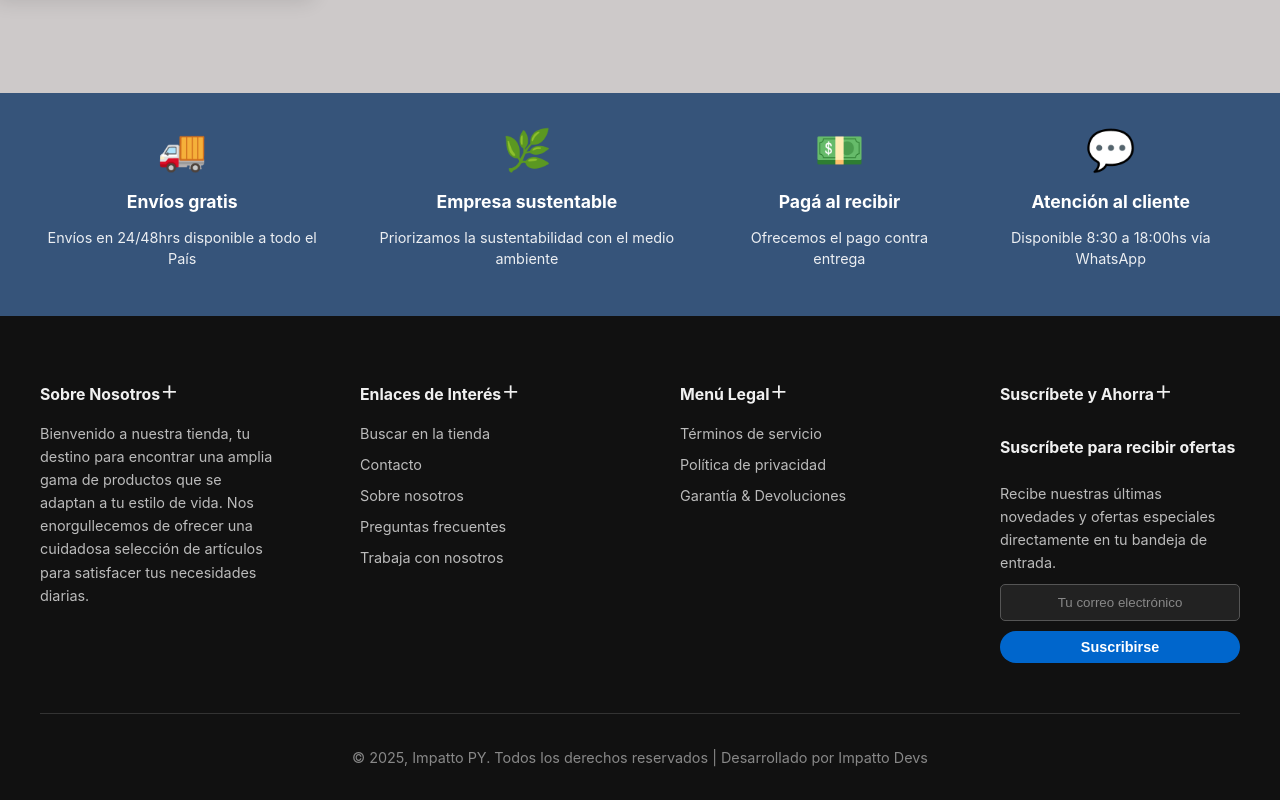
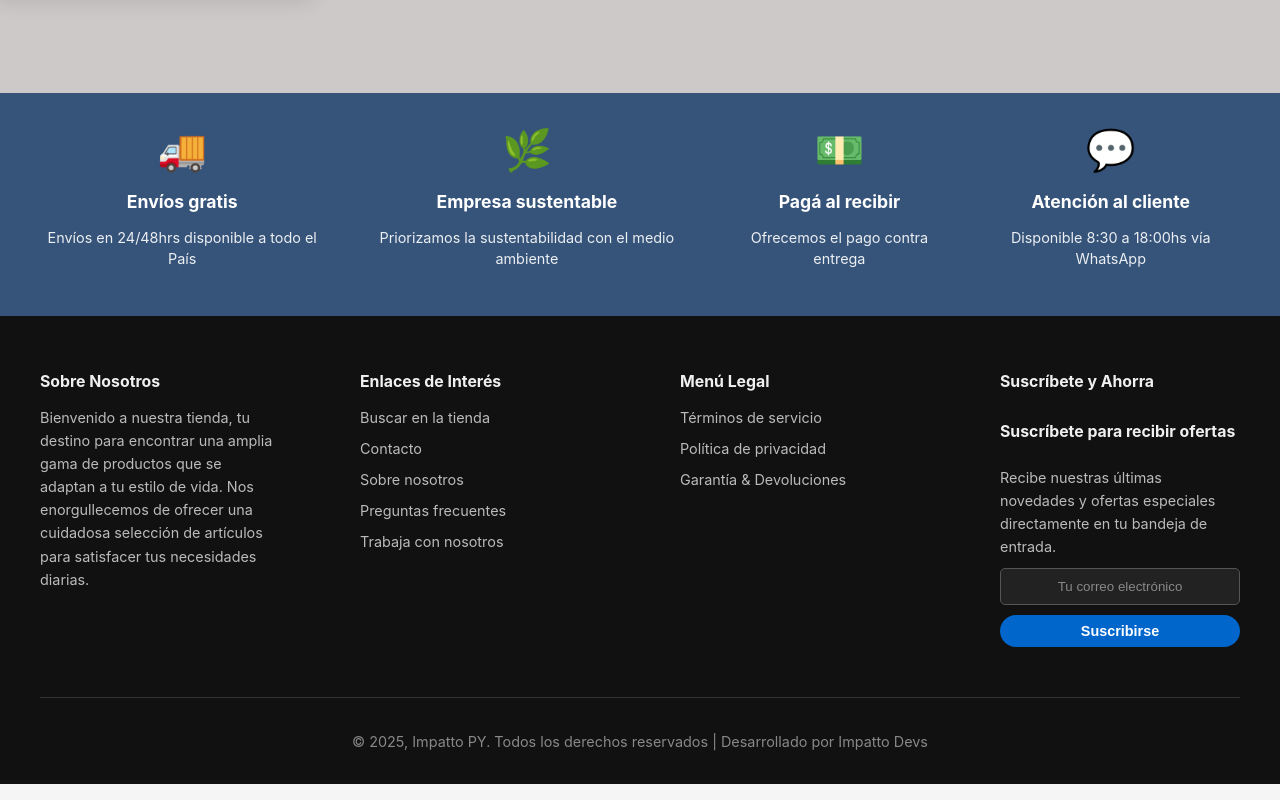
Before and after one commit to Javiermu97/impattopyproyect, a Next.js app: page / in a window 1280 px wide. Shown: the part 3143-3943 px from the top of the page. Built offline with nearby package versions, Linux system fonts and the light colour scheme.

Commit message:
Actualicé el texto del botón

```diff
--- a/app/globals.css
+++ b/app/globals.css
@@ -1512,54 +1512,103 @@ body {
   }
 
   .info-banner-item {
-    text-align: center; /* Centra el contenido de cada celda */
-  }
-
-
-  /* 2. ESTILOS PARA EL FOOTER (EFECTO ACORDEÓN) */
+    text-align: center;
+  }
+
+} /* <-- ESTA ES LA LLAVE QUE FALTABA */
+
+
+
+  /* --- ESTILOS FINALES Y CORREGIDOS PARA FOOTER (CON ÍCONO +/-) --- */
+
+/* --- Estilos para Escritorio (Default) --- */
+.footer-accordion-toggle {
+  display: none;
+}
+.footer-accordion-title {
+  display: block;
+  cursor: default;
+}
+.footer-accordion-title h3 {
+  margin-top: 0;
+}
+.accordion-icon {
+  display: none; /* Oculta el contenedor del ícono en escritorio */
+}
+.footer-accordion-content {
+  max-height: none;
+  text-align: left;
+}
+
+
+/* --- Estilos para Móviles y Tablets (Acordeón Activo) --- */
+@media (max-width: 992px) {
   .footer-content {
-    flex-direction: column; /* Apila las columnas del footer */
+    flex-direction: column;
     gap: 0;
   }
 
-  .footer-col {
-    border-bottom: 1px solid #333; /* Línea separadora */
-    padding: 1rem 0;
-  }
-
-  .footer-col:last-child {
-    border-bottom: none;
-  }
-
-  .footer-col-accordion h3 {
+  .footer-accordion-title {
     display: flex;
     justify-content: space-between;
     align-items: center;
     cursor: pointer;
+    padding: 1rem 0;
     margin: 0;
-  }
-
-  .footer-col-accordion .accordion-icon {
+    border-bottom: 1px solid #333;
+  }
+
+  /* --- Nuevo Estilo para el Ícono +/- --- */
+  .accordion-icon {
     display: inline-block;
-    font-size: 1.8rem;
-    font-weight: 300;
+    position: relative; /* Contenedor para las barras */
+    width: 14px;      /* Ancho del ícono */
+    height: 14px;     /* Alto del ícono */
+  }
+
+  /* Barras del ícono creadas con CSS */
+  .accordion-icon::before,
+  .accordion-icon::after {
+    content: '';
+    position: absolute;
+    background-color: white; /* Color de las barras */
     transition: transform 0.3s ease;
   }
 
-  .footer-col-accordion .accordion-icon.open {
-    transform: rotate(45deg);
-  }
-
-  .footer-col-accordion .footer-links {
+  /* Barra vertical del '+' */
+  .accordion-icon::before {
+    left: 6px; /* (14px - 2px) / 2 */
+    top: 0;
+    width: 2px;
+    height: 100%;
+  }
+
+  /* Barra horizontal del '+' */
+  .accordion-icon::after {
+    left: 0;
+    top: 6px; /* (14px - 2px) / 2 */
+    width: 100%;
+    height: 2px;
+  }
+
+  .footer-accordion-content {
     max-height: 0;
     overflow: hidden;
-    transition: max-height 0.4s ease-in-out;
-    padding-top: 0;
-  }
-
-  .footer-col-accordion .footer-links.open {
-    max-height: 300px; /* Suficiente espacio para expandirse */
+    transition: max-height 0.4s ease-out;
+    text-align: left;
+    padding-left: 1rem;
+  }
+
+  /* Cuando se hace clic, se muestra el contenido */
+  .footer-accordion-toggle:checked + .footer-accordion-title + .footer-accordion-content {
+    max-height: 500px;
     padding-top: 1rem;
+    padding-bottom: 1rem;
+  }
+
+  /* Cuando está abierto, la BARRA VERTICAL desaparece, dejando solo la HORIZONTAL (-) */
+  .footer-accordion-toggle:checked + .footer-accordion-title .accordion-icon::before {
+    transform: scaleY(0);
   }
 }
 
```
